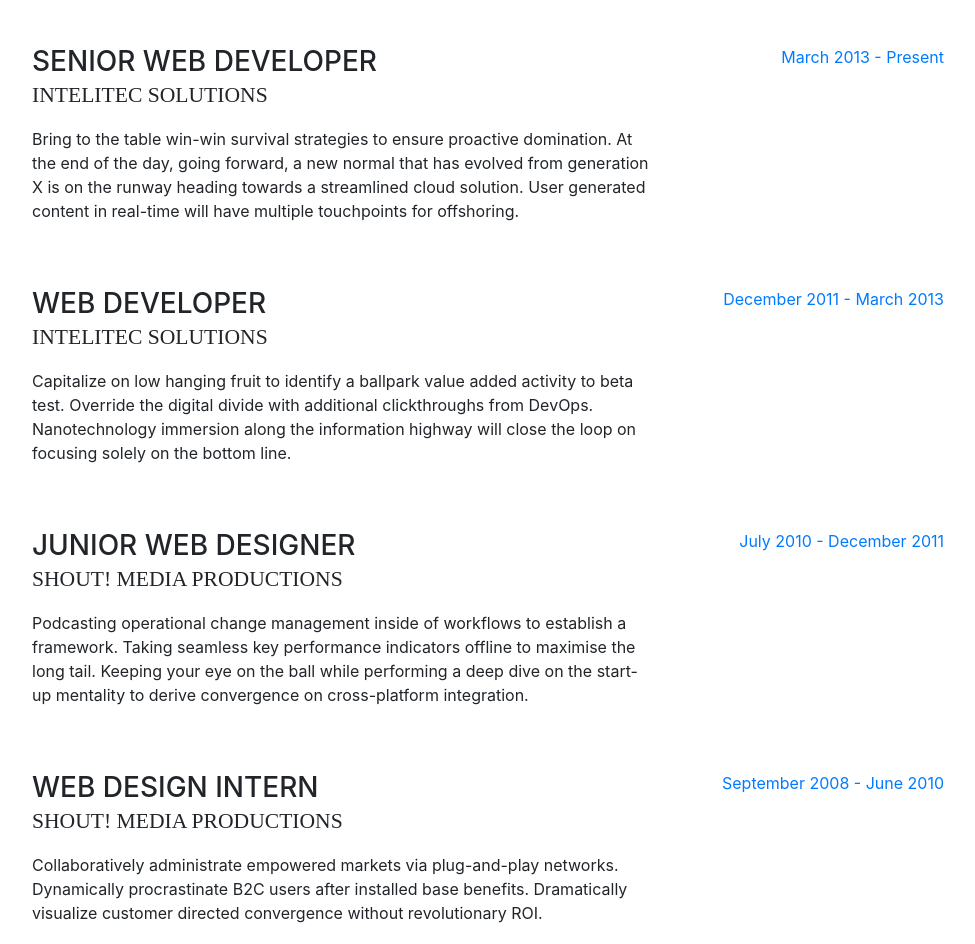
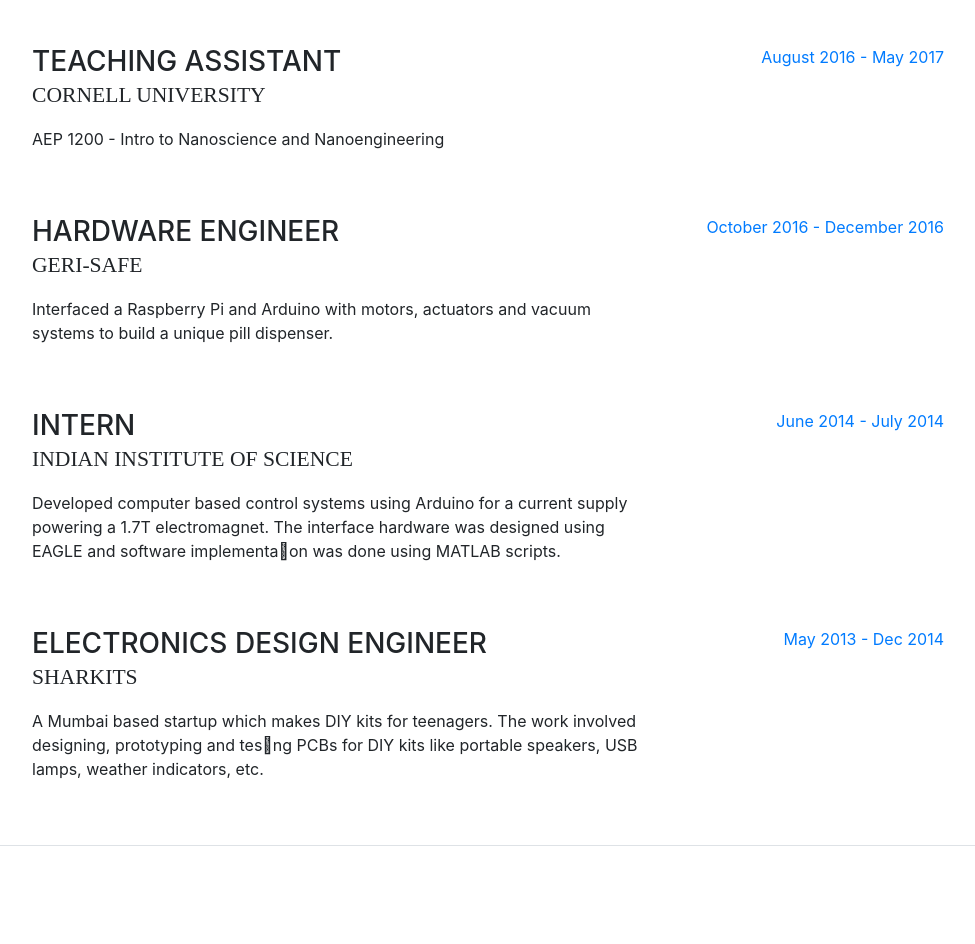
Before and after one commit to shrinidhi1994/resume, a website with bundled scripts: page index.html in a window 1280 px wide. Shown: the part 889-1833 px from the top of the page, without its empty margins (288-1263 px from the left). Built offline with nearby package versions, Linux system fonts and the light colour scheme; a web font is replaced by a local one.

Commit message:
Experience

```diff
--- a/index.html
+++ b/index.html
@@ -115,45 +115,48 @@
 
           <div class="resume-item d-flex flex-column flex-md-row mb-5">
             <div class="resume-content mr-auto">
-              <h3 class="mb-0">Senior Web Developer</h3>
-              <div class="subheading mb-3">Intelitec Solutions</div>
-              <p>Bring to the table win-win survival strategies to ensure proactive domination. At the end of the day, going forward, a new normal that has evolved from generation X is on the runway heading towards a streamlined cloud solution. User generated content in real-time will have multiple touchpoints for offshoring.</p>
+              <h3 class="mb-0">Teaching Assistant</h3>
+              <div class="subheading mb-3">Cornell University</div>
+              <p>AEP 1200 - Intro to Nanoscience and Nanoengineering</p>
             </div>
             <div class="resume-date text-md-right">
-              <span class="text-primary">March 2013 - Present</span>
+              <span class="text-primary">August 2016 - May 2017</span>
             </div>
           </div>
 
           <div class="resume-item d-flex flex-column flex-md-row mb-5">
             <div class="resume-content mr-auto">
-              <h3 class="mb-0">Web Developer</h3>
-              <div class="subheading mb-3">Intelitec Solutions</div>
-              <p>Capitalize on low hanging fruit to identify a ballpark value added activity to beta test. Override the digital divide with additional clickthroughs from DevOps. Nanotechnology immersion along the information highway will close the loop on focusing solely on the bottom line.</p>
+              <h3 class="mb-0">Hardware Engineer</h3>
+              <div class="subheading mb-3">Geri-safe</div>
+              <p>Interfaced a Raspberry Pi and Arduino with motors,
+                actuators and vacuum systems to build a unique pill dispenser.</p>
             </div>
             <div class="resume-date text-md-right">
-              <span class="text-primary">December 2011 - March 2013</span>
+              <span class="text-primary">October 2016 - December 2016</span>
             </div>
           </div>
 
           <div class="resume-item d-flex flex-column flex-md-row mb-5">
             <div class="resume-content mr-auto">
-              <h3 class="mb-0">Junior Web Designer</h3>
-              <div class="subheading mb-3">Shout! Media Productions</div>
-              <p>Podcasting operational change management inside of workflows to establish a framework. Taking seamless key performance indicators offline to maximise the long tail. Keeping your eye on the ball while performing a deep dive on the start-up mentality to derive convergence on cross-platform integration.</p>
+              <h3 class="mb-0">Intern</h3>
+              <div class="subheading mb-3">Indian Institute of Science</div>
+              <p>Developed computer based control systems using Arduino for a current supply powering a 1.7T electromagnet. The
+interface hardware was designed using EAGLE and software implementa􀦞on was done using MATLAB scripts.</p>
             </div>
             <div class="resume-date text-md-right">
-              <span class="text-primary">July 2010 - December 2011</span>
+              <span class="text-primary">June 2014 - July 2014</span>
             </div>
           </div>
 
           <div class="resume-item d-flex flex-column flex-md-row">
             <div class="resume-content mr-auto">
-              <h3 class="mb-0">Web Design Intern</h3>
-              <div class="subheading mb-3">Shout! Media Productions</div>
-              <p>Collaboratively administrate empowered markets via plug-and-play networks. Dynamically procrastinate B2C users after installed base benefits. Dramatically visualize customer directed convergence without revolutionary ROI.</p>
+              <h3 class="mb-0">Electronics Design Engineer</h3>
+              <div class="subheading mb-3">Sharkits</div>
+              <p>A Mumbai based startup which makes DIY kits for teenagers. The work involved designing, prototyping and tes􀦞ng
+PCBs for DIY kits like portable speakers, USB lamps, weather indicators, etc.</p>
             </div>
             <div class="resume-date text-md-right">
-              <span class="text-primary">September 2008 - June 2010</span>
+              <span class="text-primary">May 2013 - Dec 2014</span>
             </div>
           </div>
 
```
Also changed, not shown: 4 other files.
